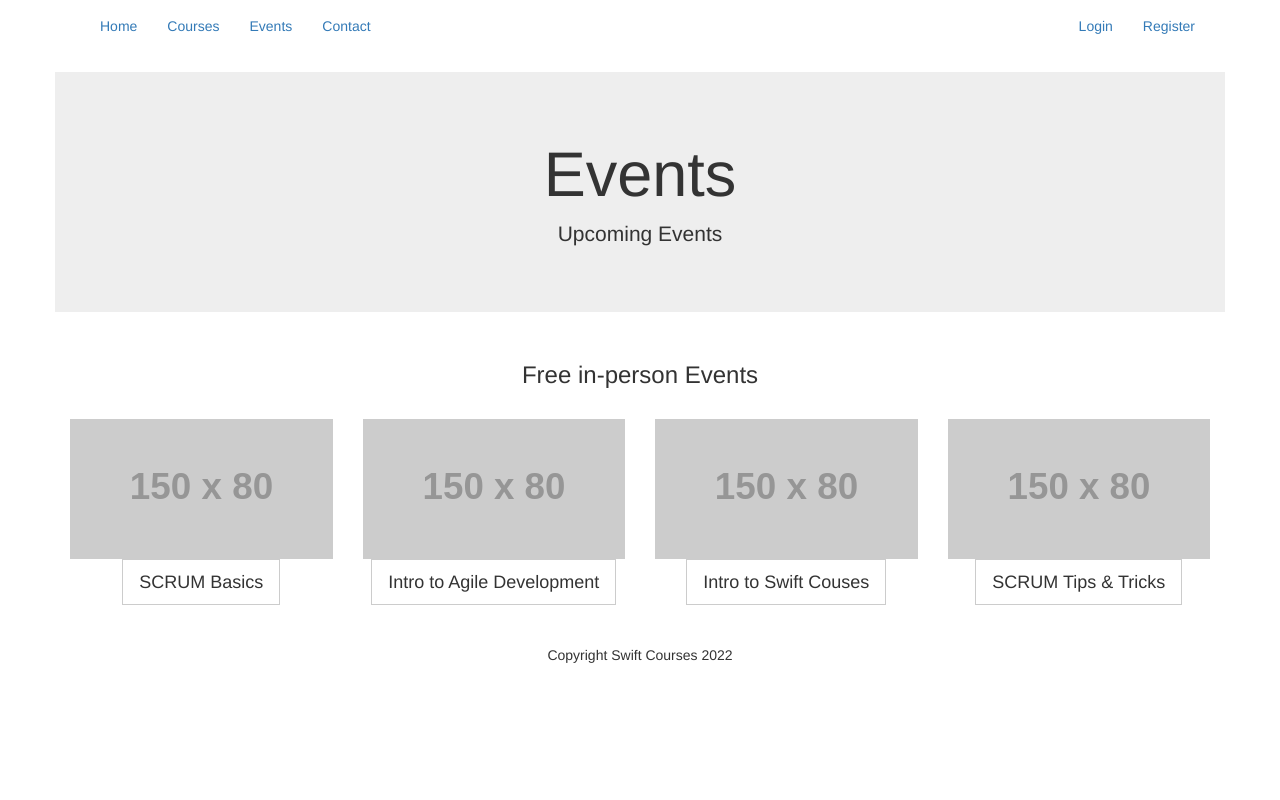
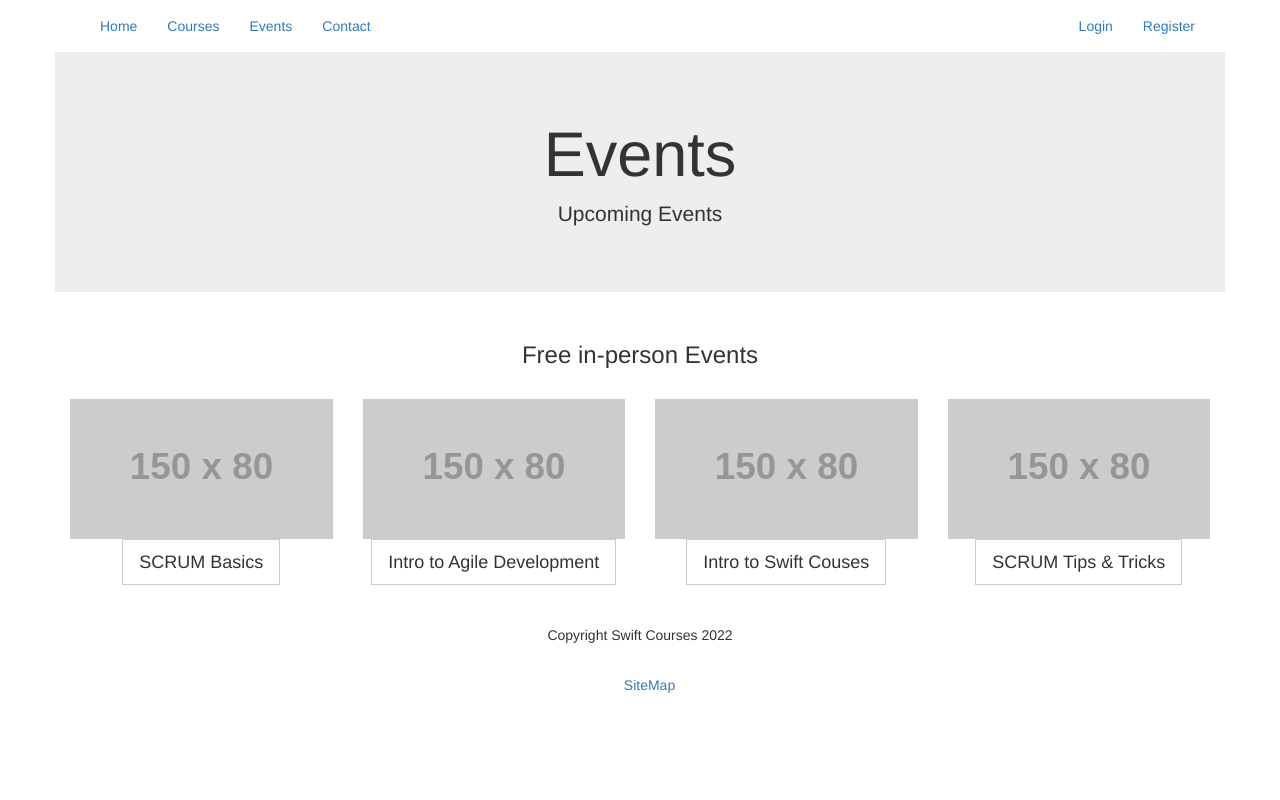
Before and after one commit to Void-Stag/Flask-Assessment, a Flask app: page /events in a window 1280 px wide. Run offline with Flask 3, Linux system fonts and the light colour scheme; grey boxes labelled with a size stand in for pictures from a placeholder-image service; parts of the project's set-up code (start-up, migrations or seed data) failed here and were passed over; some libraries are stand-ins or nearby versions.

Commit message:
Add sitemap page

```diff
--- a/App3_Scrum_080222/app/main/routes.py
+++ b/App3_Scrum_080222/app/main/routes.py
@@ -15,3 +15,7 @@ def contact(cat=None):
 @main.route('/events', methods=['GET','POST'])
 def events(cat=None):
     return render_template('event.html', title='Events')
+
+@main.route('/sitemap', methods=['GET', 'POST'])
+def sitemap(cat=None):
+    return render_template('sitemap.html', title='SiteMap')
--- a/App3_Scrum_080222/app/static/css/styles.css
+++ b/App3_Scrum_080222/app/static/css/styles.css
@@ -5,7 +5,6 @@
 }
 
 map.div{
-        /* Div for text on the right hand of the screen */
         text-align: left;
         display: block;
         padding-right: 100px;
@@ -15,3 +14,29 @@ map.div{
 
 
 }
+.navbar {
+        display: flex;
+        align-items: center;
+        margin: auto;
+        justify-content: center;
+}
+
+.navitem {
+        list-style:none;
+        margin: 0 50px 0 50px;
+        font-size: 22px;
+        transition: 0.4s;
+}
+
+.navitem:hover {
+        transform: scale(1.05);
+}
+.page-footer {
+        background-color: #ffffff;
+        color: #ffffff;
+        padding-top: 20px;
+            width: 100%;
+            min-width: 300px;
+            height: 100px;
+        overflow: hidden;
+}
--- a/App3_Scrum_080222/app/templates/base.html
+++ b/App3_Scrum_080222/app/templates/base.html
@@ -69,7 +69,9 @@
 </div>
 <footer class="container-fluid text-center">
     <p>Copyright Swift Courses 2022</p>
-
+    <footer class="page-footer">
+        <li><a href="{{ url_for('main.sitemap') }}" >SiteMap</a></li>
+    </footer>
 </footer>
 {% endblock %}
 
```
Also changed, not shown: App3_Scrum_080222/app/templates/sitemap.html (added, +35 -0 lines).
